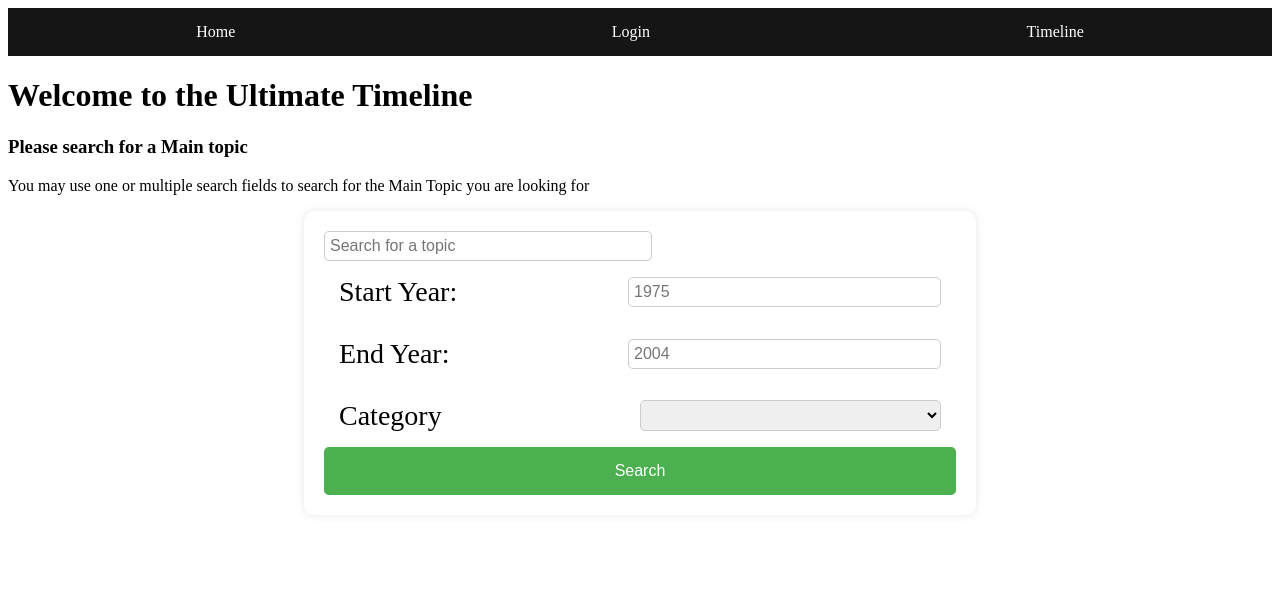
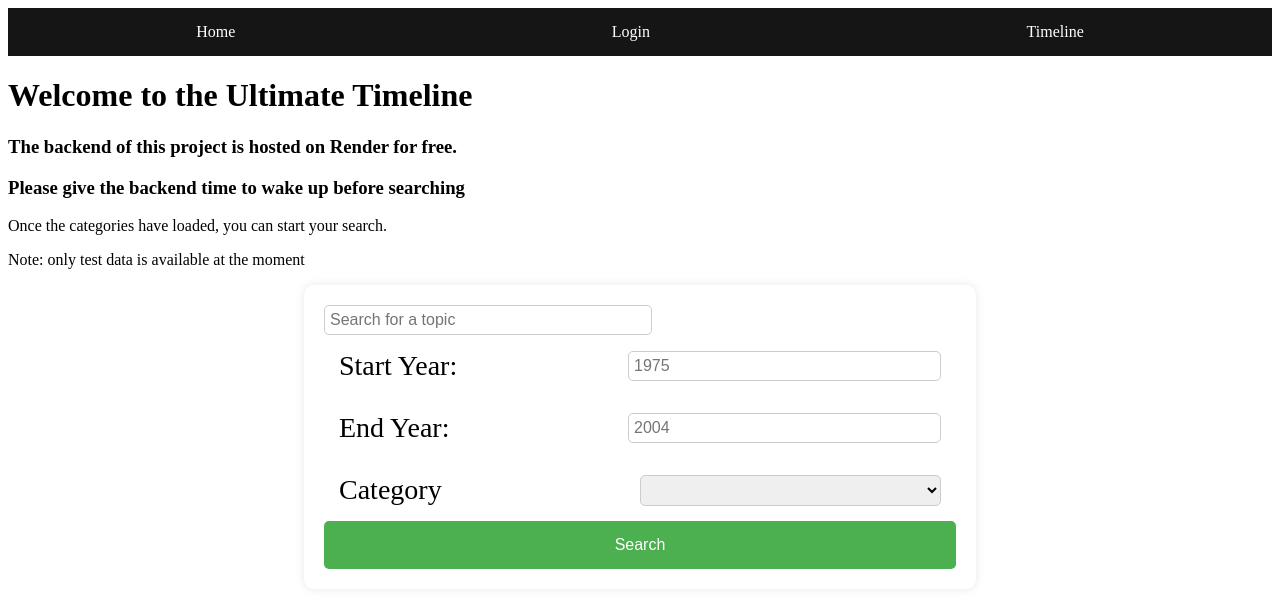
Before and after one commit to SilverJ1369/backend-project-frontend, an Angular app: page /home in a window 1280 px wide. Shown: the top 608 px of the page. Built offline with nearby package versions, Linux system fonts and the light colour scheme; no server answers.

Commit message:
Update home-search and sidebar components

```diff
--- a/src/app/core/home-search/home-search.component.html
+++ b/src/app/core/home-search/home-search.component.html
@@ -1,6 +1,9 @@
 <h1>Welcome to the Ultimate Timeline</h1>
-<h3>Please search for a Main topic</h3>
-<p>You may use one or multiple search fields to search for the Main Topic you are looking for</p>
+<h3>The backend of this project is hosted on Render for free.</h3>
+<h3>Please give the backend time to wake up before searching</h3>
+<p>Once the categories have loaded, you can start your search.</p>
+<p>Note: only test data is available at the moment</p>
+<!-- <p>You may use one or multiple search fields to search for the Main Topic you are looking for</p> -->
 
 <!-- options -->
 <div class="search-form">
--- a/src/app/shared/sidebar/sidebar.component.html
+++ b/src/app/shared/sidebar/sidebar.component.html
@@ -28,8 +28,9 @@
     <p>{{ timelineEvent.main_topic.name }}</p>
   </div>
 }
-
-<div class="buttons">
-  <button>Edit</button>
-  <button>Delete</button>
-</div>
+@if(authService.isLoggedIn()) {
+  <div class="buttons">
+    <button>Edit</button>
+    <button>Delete</button>
+  </div>
+}
--- a/src/app/shared/sidebar/sidebar.component.ts
+++ b/src/app/shared/sidebar/sidebar.component.ts
@@ -1,4 +1,4 @@
-import { Component, OnInit } from '@angular/core';
+import { Component, OnDestroy, OnInit } from '@angular/core';
 import { MainTopic } from '../models/main-topic';
 import { TimelineEvent } from '../models/timeline-event';
 import { SidebarService } from '../../core/services/sidebar.service';
@@ -6,6 +6,7 @@ import { Subscription } from 'rxjs';
 import { MainTopicService } from '../../core/services/main-topic.service';
 import { TimelineEventService } from '../../core/services/timeline-event.service';
 import { Router } from '@angular/router';
+import { AuthService } from '../../core/services/auth.service';
 
 @Component({
   selector: 'app-sidebar',
@@ -14,7 +15,7 @@ import { Router } from '@angular/router';
   templateUrl: './sidebar.component.html',
   styleUrl: './sidebar.component.scss'
 })
-export class SidebarComponent implements OnInit{
+export class SidebarComponent implements OnInit, OnDestroy{
 
   mainTopic!: MainTopic
   timelineEvent!: TimelineEvent
@@ -24,7 +25,8 @@ export class SidebarComponent implements OnInit{
     private sidebarService: SidebarService,
     private mainTopicService: MainTopicService,
     private timelineEventService: TimelineEventService,
-    private router: Router) { }
+    private router: Router,
+    public authService: AuthService) { }
 
   ngOnInit(): void {
     this.subscriptions.push(
@@ -39,9 +41,7 @@ export class SidebarComponent implements OnInit{
 
   editMainTopic(topicID: number) {
     this.mainTopicService.editMode.next(true);
-    console.log(topicID);
     this.router.navigate(['/main-topic-form']);
-
   }
 
   deleteMainTopic(topicID: number) {
@@ -59,4 +59,8 @@ export class SidebarComponent implements OnInit{
   toggleSidebar(): void {
     this.sidebarService.sidebarOpened.next(false);
   }
+
+  ngOnDestroy(): void {
+    this.subscriptions.forEach(sub => sub.unsubscribe());
+  }
 }
```
